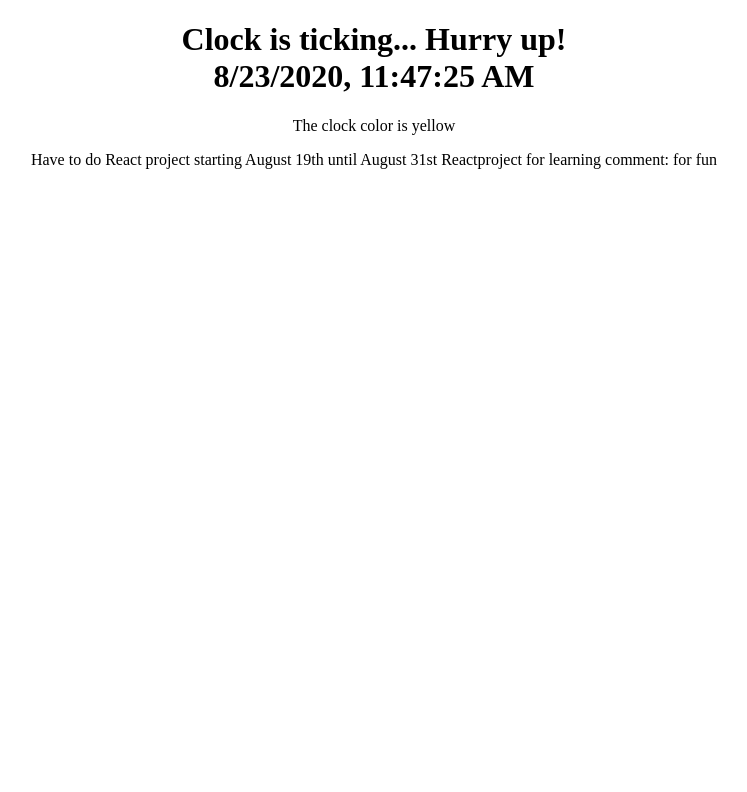
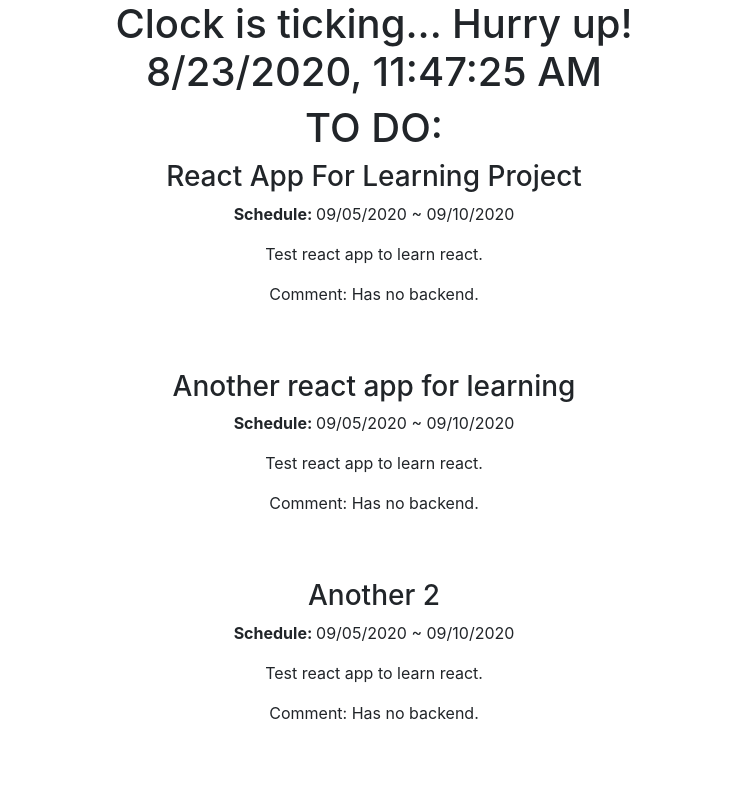
Before and after one commit to apollo78124/ReactAppForLearning, a React (Create React App) app: page / in a window 1280 px wide. Shown: the top 792 px of the page, without its empty margins (266-1013 px from the left). Built offline with nearby package versions, Linux system fonts and the light colour scheme.

Commit message:
Load mock data

```diff
--- /dev/null
+++ b/src/ToDo.js
@@ -0,0 +1,49 @@
+import React from 'react';
+
+class ToDoBox extends React.Component {
+    render() {
+        return (
+            <div className="todobox">
+                <h1>TO DO: </h1>
+                <ToDoList data={this.props.data} />
+            </div>
+        );
+    }
+  }
+
+class ToDoList extends React.Component {
+    render() {
+		var todolistnodes = this.props.data.map(function (toDoItem) {
+			return (
+				<ToDo key={toDoItem.id} name={toDoItem.name} start={toDoItem.start} end={toDoItem.end} description={toDoItem.description} comment={toDoItem.comment}/>
+			);
+		});
+		return <div className="todolist">{todolistnodes}</div>;
+	}
+  }
+
+  class ToDo extends React.Component {
+    constructor(props) {
+        super(props);
+        this.state = {
+			name: this.props.name,
+			start : this.props.start,
+            end : this.props.end,
+            description : this.props.description,
+            comment : this.props.comment
+		};
+    }
+    render() {
+		return (
+			<div className="toDoItem">
+				<h3 className="toDoName">{this.state.name}</h3>
+				<p className="schedule"><b>Schedule: </b>{this.state.start} ~ {this.state.end}</p>
+
+				<p className="description">{this.state.description}</p>
+                <p>Comment: {this.state.comment}</p>
+				<br /><br />
+			</div>
+		);
+	}
+  }
+  export default ToDoBox;
--- a/src/clock.js
+++ b/src/clock.js
@@ -29,7 +29,6 @@ class Clock extends React.Component {
       return (
         <div className="App-clock">
           <h1>Clock is ticking... Hurry up! <br /> {this.state.time}</h1>
-          <p>The clock color is {this.state.clockColor}</p>
         </div>
       );
     }
--- a/src/index.html
+++ b/src/index.html
@@ -3,7 +3,8 @@
   <head>
     <meta charset="utf-8" />
     <meta name="viewport" content="width=device-width, initial-scale=1" />
-    <title>React App</title>
+
+    <title>To do listing</title>
   </head>
   <body>
 
--- a/src/index.js
+++ b/src/index.js
@@ -2,37 +2,26 @@ import React from 'react';
 import ReactDOM from 'react-dom';
 import Today from './App.js';
 import Clock from './clock.js';
+import 'bootstrap/dist/css/bootstrap.min.css';
 import './App.css';
+import ToDoBox from './ToDo.js';
 
-class Items {
-    constructor(name) {
-      this.title = name;
-    }
 
-    present() {
-      return 'Have to do ' + this.title;
-    }
-  }
-
-  class ToDo extends Items {
-    constructor(name, start, end, description, comment) {
-      super(name);
-      this.start = start;
-      this.end = end;
-      this.description = description;
-      this.comment = comment;
-    }
-    show() {
-         return React.createElement('p', {}, this.present() + ' starting ' + this.start + ' until ' + this.end + " " + this.description + " comment: " + this.comment);
-    }
-  }
 function todoListRender() {
-    var todo1 = new ToDo("React project", "August 19th", "August 31st", "Reactproject for learning", "for fun");
-    var renderString = todo1.show();
+  var data = [
+    { id: 1, name: 'React App For Learning Project', start: '09/05/2020', end:'09/10/2020', description:'Test react app to learn react.', comment:'Has no backend.'},
+    { id: 2, name: 'Another react app for learning', start: '09/05/2020', end:'09/10/2020', description:'Test react app to learn react.', comment:'Has no backend.'},
+    { id: 3, name: 'Another 2 ', start: '09/05/2020', end:'09/10/2020', description:'Test react app to learn react.', comment:'Has no backend.'},
+    { id: 4, name: 'Another 3', start: '09/05/2020', end:'09/10/2020', description:'Test react app to learn react.', comment:'Has no backend.'},
+    { id: 5, name: 'React App 4 For Learning Project', start: '09/05/2020', end:'09/10/2020', description:'Test react app to learn react.', comment:'Has no backend.'},
+    { id: 6, name: 'React Adsefpp 5 For Learning Project', start: '09/05/2020', end:'09/10/2020', description:'Test react app to learn react.', comment:'Has no backend.'},
+    { id: 7, name: 'React App6 For Learning Project', start: '09/05/2020', end:'09/10/2020', description:'Test react app to learn react.', comment:'Has no backend.'},
+    { id: 8, name: 'React App For7 Learning Project', start: '09/05/2020', end:'09/10/2020', description:'Test react app to learn react.', comment:'Has no backend.'}
+  ];
     return (
     <div className = "App">
         <Clock favcol="yellow"/>
-        {renderString}
+        <ToDoBox data={data} />
     </div>
     );
 }
```
